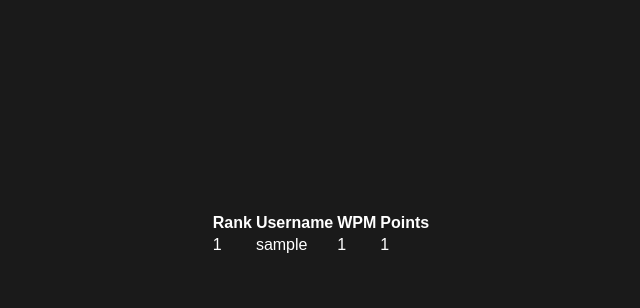
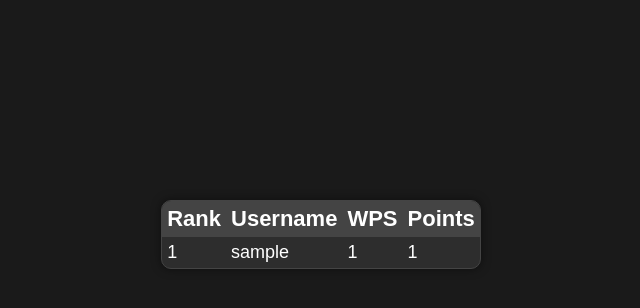
Before and after one commit to SamElfring/EOQ_Project_Typewriter, a Flask app: page /leaderboard in a window 1280 px wide. Shown: the part 166-474 px from the top of the page, without its empty margins (319-959 px from the left). Run offline with Flask 3, Linux system fonts and the light colour scheme; tables that the repository leaves empty hold one stand-in row (values such as "Sample post").

Commit message:
Made some styling for the leaderboard

```diff
--- a/static/style.css
+++ b/static/style.css
@@ -1,5 +1,5 @@
 body {
-    font-family: 'Arial', Tahoma, sans-serif;
+  font-family: "Arial", Tahoma, sans-serif;
   background-color: #1a1a1a;
   color: #fff;
   margin: 0;
@@ -82,3 +82,31 @@ body {
 .right {
   color: green;
 }
+
+.leaderboard-container {
+  background-color: #2d2d2d;
+  border: 1px solid #444;
+  border-radius: 10px;
+  box-shadow: 0 0 10px rgba(0, 0, 0, 0.5);
+  overflow: hidden;
+}
+
+table {
+  border-collapse: collapse;
+  padding: 20px;
+}
+
+.table-header {
+  font-size: 22px;
+  padding: 5px;
+  font-weight: bold;
+}
+
+.table-content {
+  font-size: 18px;
+  padding: 5px;
+}
+
+table tr:nth-child(odd) {
+  background-color: #444;
+}
--- a/templates/leaderboard.html
+++ b/templates/leaderboard.html
@@ -1,20 +1,22 @@
 {% extends "layout.html" %}
 
 {% block body %}
+    <div class="leaderboard-container">
         <table>
             <tr>
-            <th>Rank</th>
-            <th>Username</th>
-            <th>WPM</th>
-            <th>Points</th>
+                <th class="table-header">Rank</th>
+                <th class="table-header">Username</th>
+                <th class="table-header">WPS</th>
+                <th class="table-header">Points</th>
             </tr>
             {% for user in leaderboard %}
                 <tr>
-                <td>{{loop.index}}</td>
-                <td>{{user.username}}</td>
-                <td>{{user.words_per_minute}}</td>
-                <td>{{user.words_entered}}</td>
+                    <td class="table-content">{{loop.index}}</td>
+                    <td class="table-content">{{user.username}}</td>
+                    <td class="table-content">{{user.words_per_minute}}</td>
+                    <td class="table-content">{{user.words_entered}}</td>
                 </tr>
             {% endfor %}
         </table>
+    </div>
 {% endblock body %}
```
Lines whose indentation alone changed are shown as unchanged.
